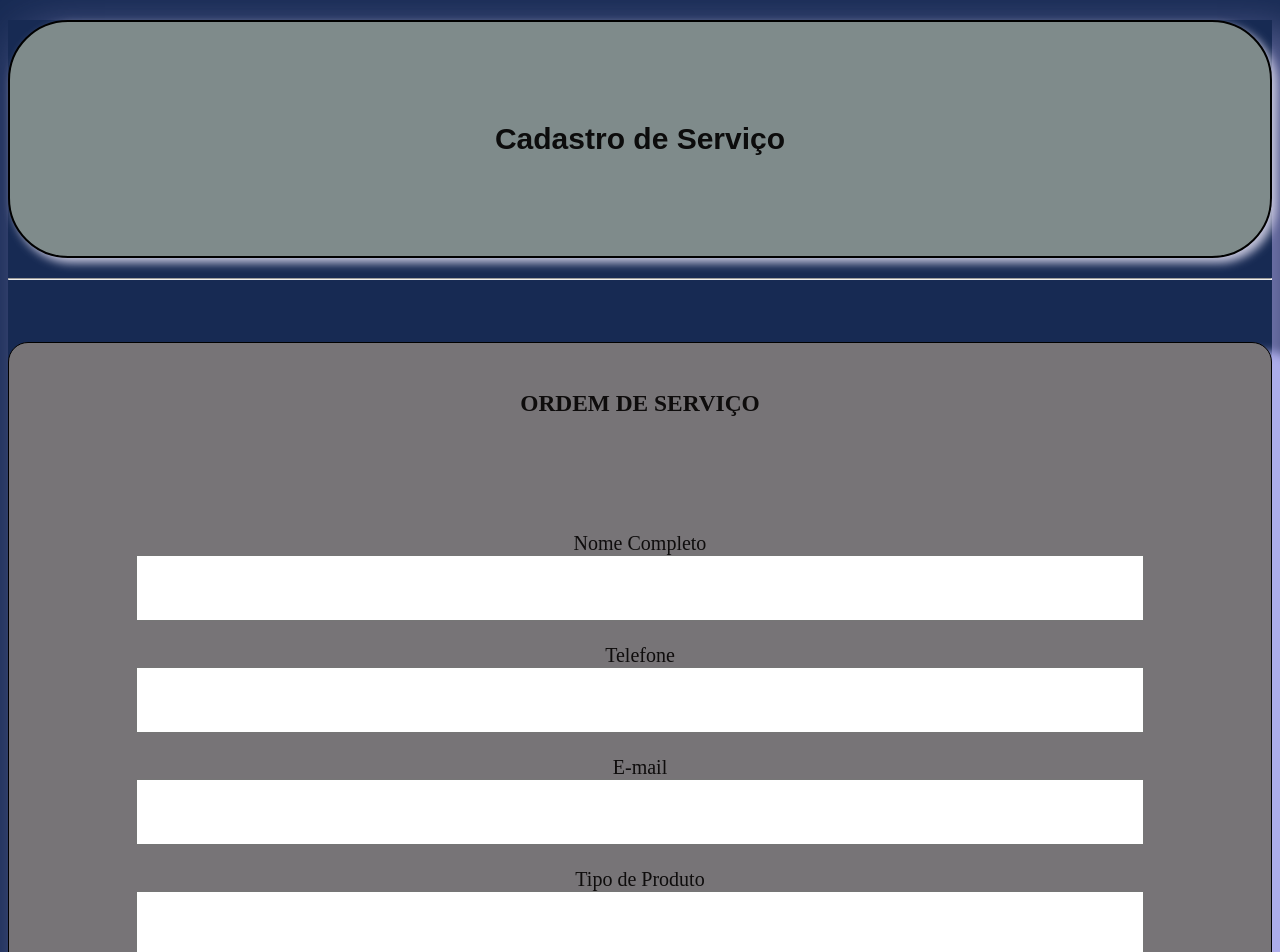
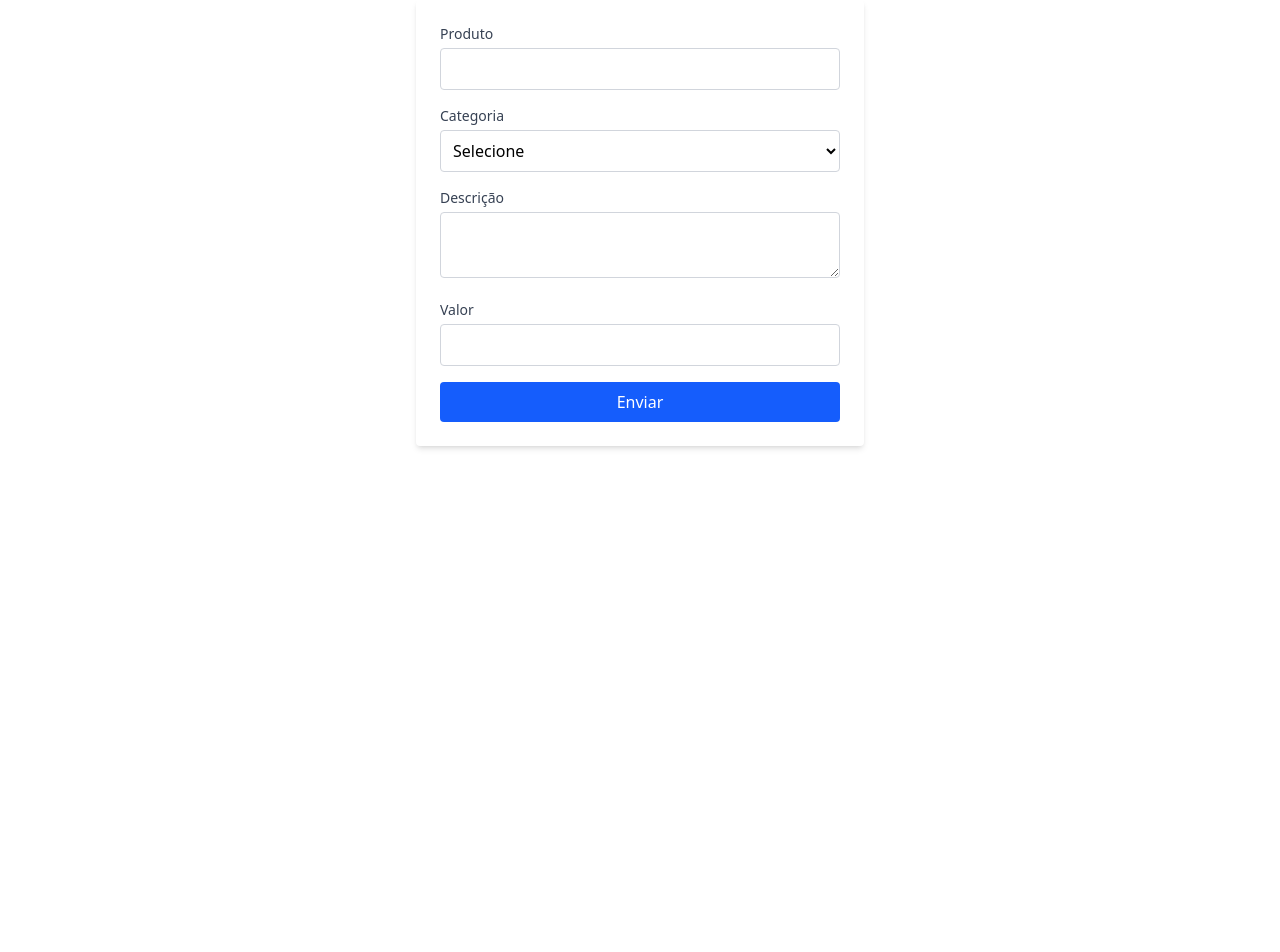
Before and after one commit to SouzaHyago/projeto_os, a Next.js app: page /formulario in a window 1280 px wide. Shown: the top 952 px of the page. After the commit the page ends 800 px from the top, so only its background shows below. Built offline with nearby package versions, Linux system fonts and the light colour scheme.

Commit message:
tailwind

```diff
--- a/app/formulario/page.js
+++ b/app/formulario/page.js
@@ -1,94 +1,46 @@
 
-
-import './servico.css'
 
 function Servico(){
 
     return(
         <div>
-            <h1 className='teste'> Cadastro de Serviço</h1>
-            <hr/>
-            <br/>
-            <br/>
-            <br/>
-            <div className='OS'>
-                <br/>
-                <h3>ORDEM DE SERVIÇO</h3>
-                <br/>
-                <br/>
-                <br/>
-                <br/>
-                Nome Completo
-                <br/>
-                <input></input>
-                <br/>
-                <br/>
-                Telefone
-                <br/>
-                <input></input>
-                <br/>
-                <br/>
-                E-mail
-                <br/>
-                <input></input>
-                <br/>
-                <br/>
-                Tipo de Produto
-                <br/>
-                <input></input>
-                <br/>
-                <br/>
-                Codigo O.S.
-                <br/>
-                <input></input>
-                <br/>
-                <br/>
-                Problema
-                <br/>
-                <input></input>
-                <br/>
-                <br/>
-                Orçamento
-                <br/>
-                <input></input>
-                <br/>
-                <br/>
-                Status
-                <br/>
-                <input></input>
-                <br/>
-                <br/>
-                Descrição do problema
-                <br/>
-                <input></input>
 
+            <form className="max-w-md mx-auto p-6 bg-white rounded shadow-md space-y-4">
+                <div>
+                    <label className="block text-sm font-medium text-gray-700 mb-1">Produto</label>
+                    <input type="text" name="produto" className="w-full border border-gray-300 p-2 rounded focus:outline-none focus:ring-2 focus:ring-blue-500"/>
+                </div>
 
+                <div>
+                    <label className="block text-sm font-medium text-gray-700 mb-1">Categoria</label>
+                    <select name="categoria" className="w-full border border-gray-300 p-2 rounded focus:outline-none focus:ring-2 focus:ring-blue-500">
+                        <option value="">Selecione</option>
+                        <option value="eletronico">Eletrônico</option>
+                        <option value="roupas">Roupas</option>
+                        <option value="alimentos">Alimentos</option>
+                        <option value="livros">Livros</option>
+                        <option value="outros">Outros</option>
+                    </select>
+                </div>
 
+                <div>
+                    <label className="block text-sm font-medium text-gray-700 mb-1">Descrição</label>
+                    <textarea name="descricao" className="w-full border border-gray-300 p-2 rounded focus:outline-none focus:ring-2 focus:ring-blue-500"></textarea>
+                </div>
 
+                <div>
+                    <label className="block text-sm font-medium text-gray-700 mb-1">Valor</label>
+                    <input type="number" name="valor" step="0.01" className="w-full border border-gray-300 p-2 rounded focus:outline-none focus:ring-2 focus:ring-blue-500"/>
+                </div>
 
-
-                <br/>
-                <br/>
-                <br/>
-
-                <button>Salvar</button>
-                <br/>
-
-            </div>
-
-
-
-
-
-
-
+                <button type="submit" className="w-full bg-blue-600 text-white py-2 px-4 rounded hover:bg-blue-700 transition">
+                    Enviar
+                </button>
+            </form>
 
 
 
         </div>
-
-
-
     )
 }
 
--- /dev/null
+++ b/app/globals.css
@@ -0,0 +1 @@
+@import "tailwindcss";
--- a/app/layout.js
+++ b/app/layout.js
@@ -1,3 +1,6 @@
+import './globals.css'
+
+
 export const metadata = {
   title: 'Next.js',
   description: 'Generated by Next.js',
--- a/next.config.mjs
+++ b/next.config.mjs
@@ -2,7 +2,6 @@ const nextConfig = {
     async headers() {
         return [
             {
-                // matching all API routes
                 source: "/api/:path*",
                 headers: [
                     { key: "Access-Control-Allow-Credentials", value: "true" },
--- a/package.json
+++ b/package.json
@@ -9,15 +9,18 @@
     "lint": "next lint"
   },
   "dependencies": {
+    "@tailwindcss/postcss": "^4.1.3",
     "axios": "^1.8.4",
     "mysql2": "^3.14.0",
     "next": "^15.2.4",
+    "postcss": "^8.5.3",
     "projeto_os": "file:",
     "react": "^19.1.0",
     "react-dom": "^19.1.0",
     "react-router-dom": "^7.3.0",
     "react-scroll": "^1.9.3",
-    "react-toastify": "^11.0.5"
+    "react-toastify": "^11.0.5",
+    "tailwindcss": "^4.1.3"
   },
   "devDependencies": {
     "@eslint/eslintrc": "^3",
--- /dev/null
+++ b/postcss.config.mjs
@@ -0,0 +1,6 @@
+const config = {
+    plugins: {
+      "@tailwindcss/postcss": {},
+    },
+};
+export default config;
```
Also changed, not shown: 1 other file (tests, documents, lock files or other folders).
